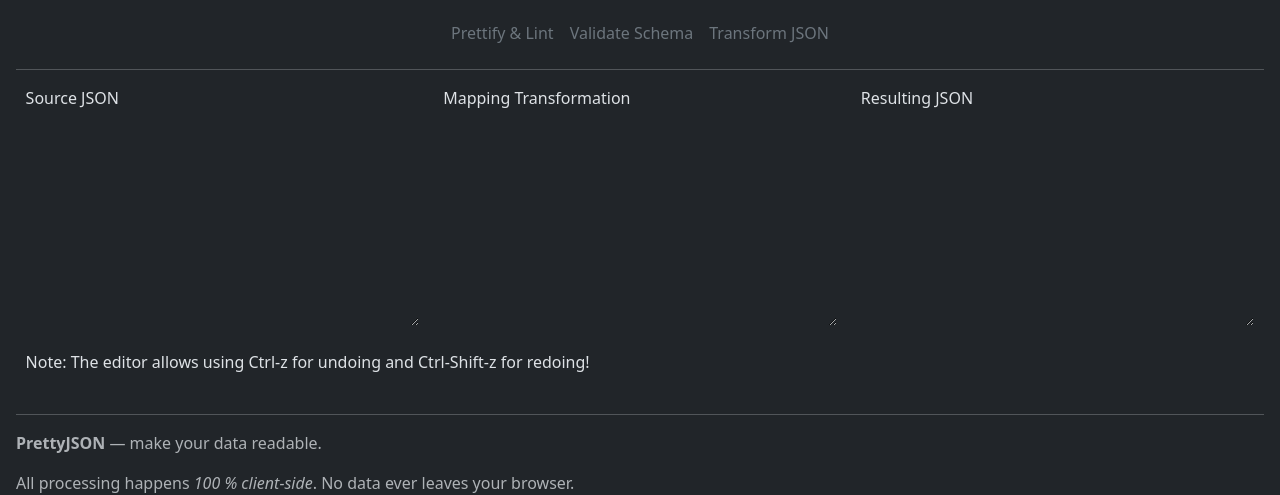
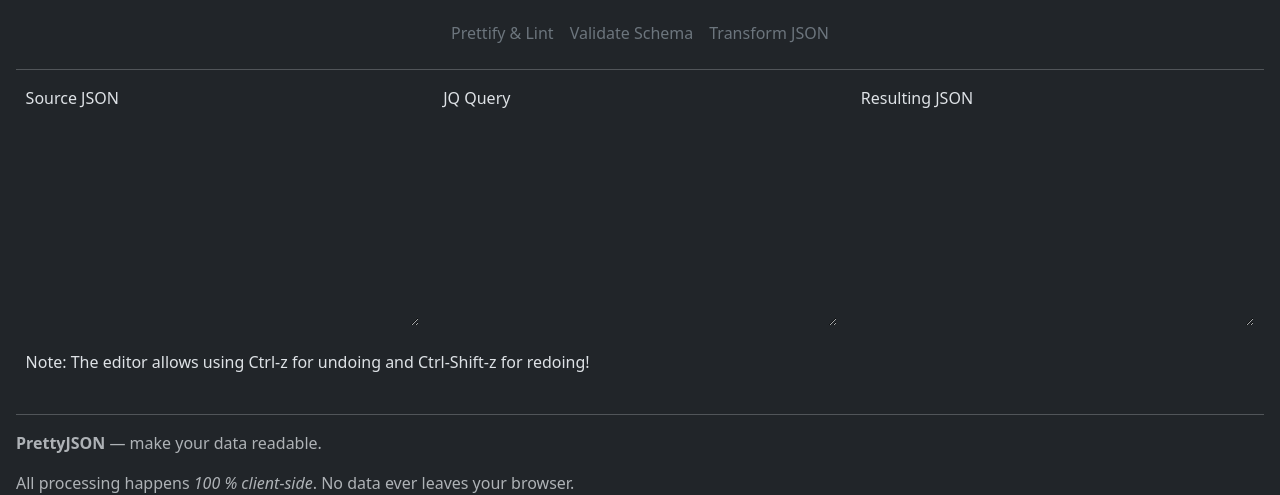
Before and after one commit to brunocarpio/prettyjson, a website: page index.html in a window 1280 px wide. Both pictures are taken after a click on the link "Transform JSON". Shown: the part 43-538 px from the top of the page. Drawn offline with nearby package versions, Linux system fonts and the light colour scheme.

Commit message:
add node-jq dependency

```diff
--- a/index.html
+++ b/index.html
@@ -127,7 +127,7 @@
             <div id="sourceJsonContainer" class="editorParent"></div>
           </div>
           <div class="col-4">
-            <p>Mapping Transformation</p>
+            <p>JQ Query</p>
             <div id="mappingJsonContainer" class="editorParent"></div>
           </div>
           <div class="col-4">
--- a/package.json
+++ b/package.json
@@ -22,6 +22,7 @@
     "@ddietr/codemirror-themes": "^1.5.1",
     "ajv": "^8.17.1",
     "ajv-formats": "^3.0.1",
-    "codemirror": "^6.0.1"
+    "codemirror": "^6.0.1",
+    "node-jq": "^6.3.1"
   }
 }
```
Also changed, not shown: 1 other file.
